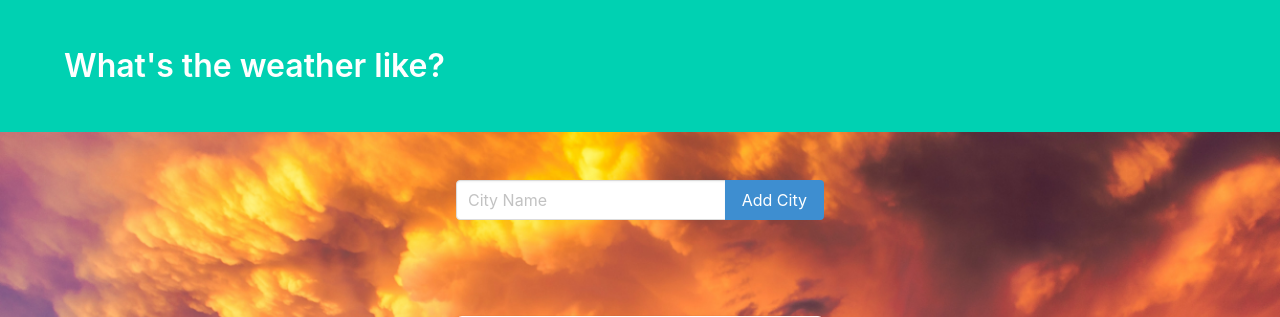
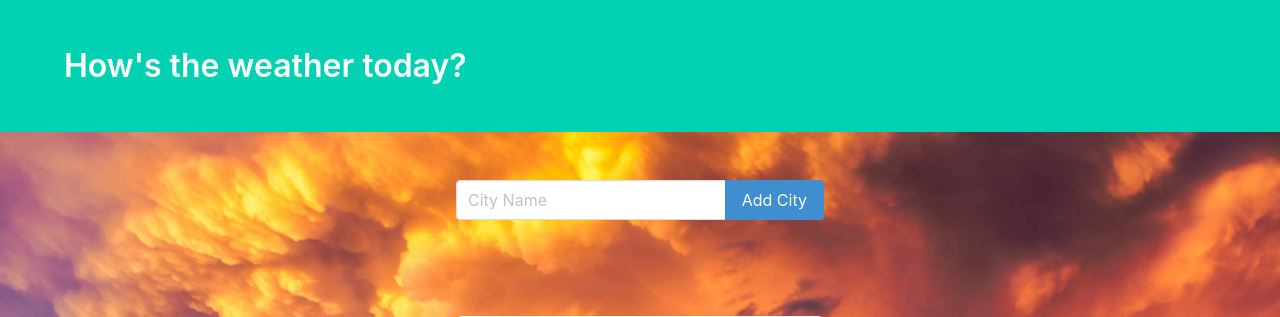
Before and after one commit to GuptaVaibhav01/the_weather, a Django app: page / in a window 1280 px wide. Shown: the top 317 px of the page. Run offline with Django 3.2, Linux system fonts and the light colour scheme; data comes from the database, SQL or seed files in the repository; data that the repository does not hold is empty; some libraries are stand-ins or nearby versions.

Commit message:
Update weather.html

```diff
--- a/weather/templates/weather/weather.html
+++ b/weather/templates/weather/weather.html
@@ -22,7 +22,7 @@
         <div class="hero-body">
             <div class="container">
                 <h1 class="title">
-                    What's the weather like?
+                    How's the weather today?
                 </h1>
             </div>
         </div>
```
